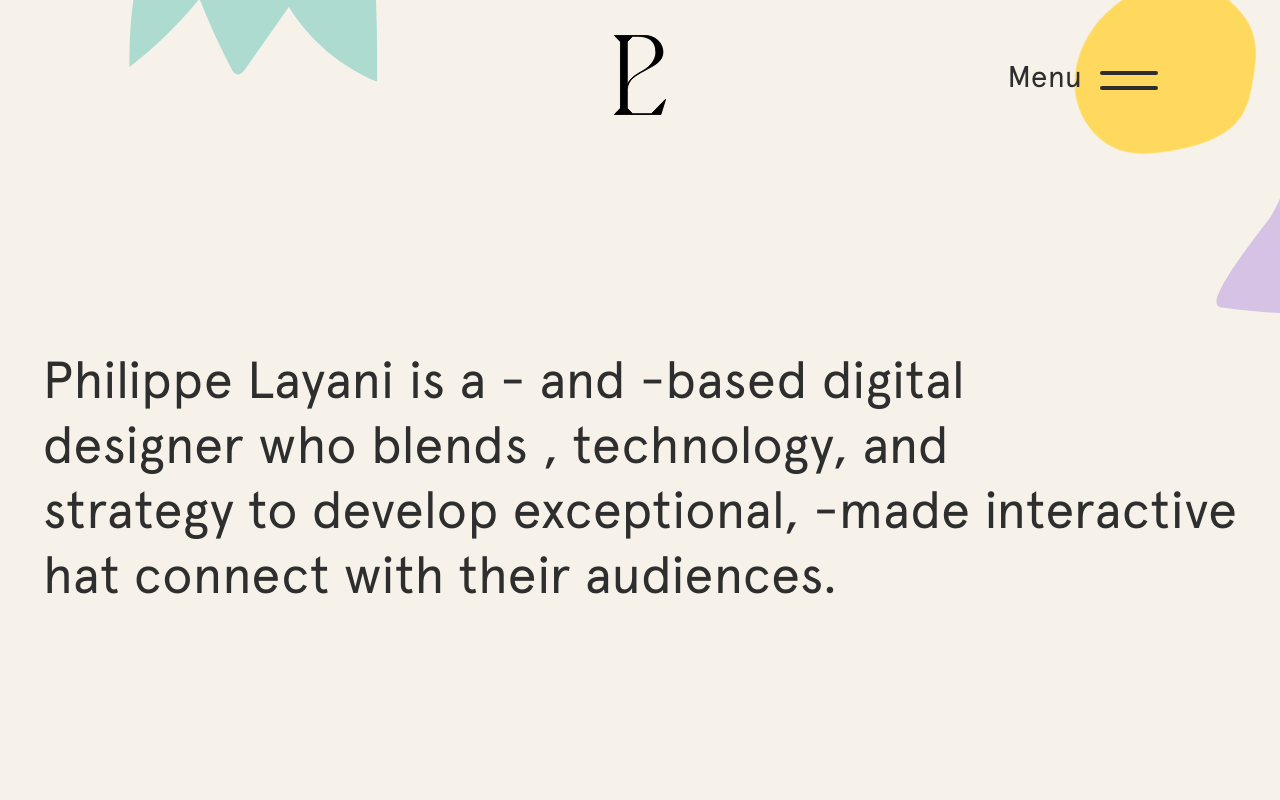
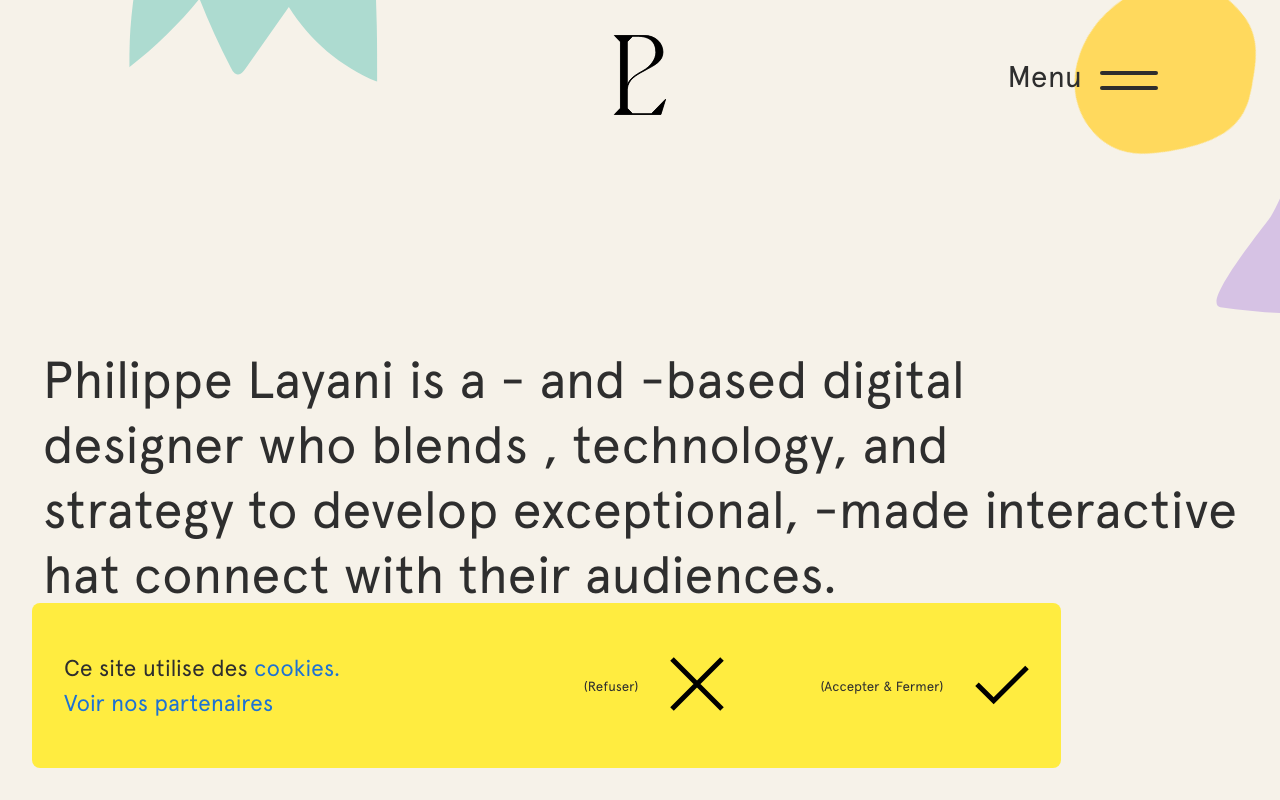
Before and after one commit to demorobot445/star-of-life, a Next.js app: page / in a window 1280 px wide. Shown: the top 800 px of the page. Built offline with nearby package versions, Linux system fonts and the light colour scheme.

Commit message:
cookie popup added

```diff
--- /dev/null
+++ b/components/Cookie/Cookie.tsx
@@ -0,0 +1,50 @@
+import Link from "next/link";
+import s from "./cookie.module.scss";
+import { Accept, Decline } from "../Svg/Svg";
+import { useRef, useState } from "react";
+import { useGSAP } from "@gsap/react";
+import gsap from "gsap";
+
+const Cookie = () => {
+  const container = useRef<HTMLDivElement>(null);
+
+  const { contextSafe } = useGSAP(
+    () => {
+      gsap.from(container.current!, { y: 200, delay: 2 });
+    },
+    { scope: container }
+  );
+
+  const handleClick = contextSafe(() => {
+    gsap.to(container.current!, { y: 200 });
+  });
+
+  return (
+    <div ref={container} className={s.main}>
+      <h4>
+        Ce site utilise des{" "}
+        <Link href="#">
+          cookies.
+          <br />
+          Voir nos partenaires
+        </Link>
+      </h4>
+      <div className={s.group}>
+        <button onClick={handleClick}>
+          (Refuser)
+          <span>
+            <Decline />
+          </span>
+        </button>
+        <button onClick={handleClick}>
+          (Accepter & Fermer)
+          <span>
+            <Accept />
+          </span>
+        </button>
+      </div>
+    </div>
+  );
+};
+
+export default Cookie;
--- /dev/null
+++ b/components/Cookie/cookie.module.scss
@@ -0,0 +1,47 @@
+.main {
+  position: fixed;
+  bottom: 0%;
+  left: 0%;
+  margin: 2rem;
+  padding: 3rem 2rem;
+  background-color: #ffec40;
+  z-index: 9;
+  display: flex;
+  border-radius: 8px;
+  h4 {
+    font-size: 1.4375rem;
+    line-height: calc(1.4375rem * 1.5);
+    margin-right: 9.2rem;
+    font-weight: 400;
+    a {
+      text-decoration: none;
+      color: #1d72d4;
+    }
+  }
+  button {
+    margin-left: 6rem;
+    border: none;
+    background-color: transparent;
+    display: flex;
+    align-items: center;
+    gap: 2rem;
+    cursor: pointer;
+    svg {
+      transition: 0.3s all var(--power4);
+    }
+    &:hover {
+      svg {
+        transform: scale(1.1);
+      }
+    }
+    &:active {
+      svg {
+        transform: scale(0.9);
+      }
+    }
+  }
+}
+
+.group {
+  display: flex;
+}
--- a/components/Svg/Svg.tsx
+++ b/components/Svg/Svg.tsx
@@ -1641,3 +1641,35 @@
     </svg>
   );
 };
+
+export const Accept = () => {
+  return (
+    <svg
+      width="54"
+      height="50"
+      viewBox="0 0 54 50"
+      fill="none"
+      xmlns="http://www.w3.org/2000/svg"
+    >
+      <path
+        d="M2 25.1667L18.6667 41.8333L52 8.5"
+        stroke="black"
+        strokeWidth="5"
+      />
+    </svg>
+  );
+};
+
+export const Decline = () => {
+  return (
+    <svg
+      fill="none"
+      height="54"
+      viewBox="0 0 54 54"
+      width="54"
+      xmlns="http://www.w3.org/2000/svg"
+    >
+      <path d="m2 2 50 50m0-50-50 50" stroke="#000" strokeWidth="5" />
+    </svg>
+  );
+};
--- a/pages/index.tsx
+++ b/pages/index.tsx
@@ -2,6 +2,7 @@
 import Archive from "@/components/Archive/Archive";
 import Client from "@/components/Client/Client";
 import Contact from "@/components/Contact/Contact";
+import Cookie from "@/components/Cookie/Cookie";
 import Footer from "@/components/Footer/Footer";
 import Hero from "@/components/Hero/Hero";
 import Services from "@/components/Services/Services";
@@ -27,6 +28,7 @@
       <About />
       <Contact />
       <Footer />
+      <Cookie />
     </>
   );
 }
```
